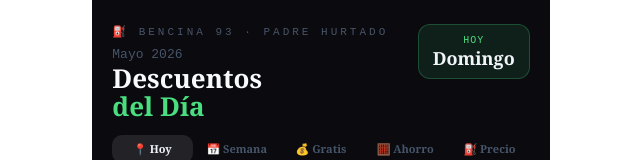
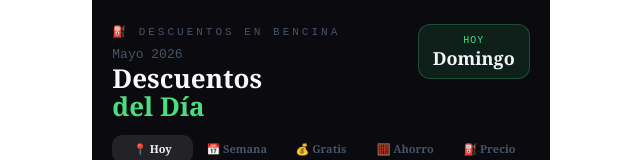
Before and after one commit to gonzaloguajardon-boop/bencina-app, a Next.js app: page / in a window 1280 px wide. Shown: the top 160 px of the page, without its empty margins (319-959 px from the left). Built offline with nearby package versions, Linux system fonts and the light colour scheme.

Commit message:
Actualizar BencinaApp.tsx

```diff
--- a/app/BencinaApp.tsx
+++ b/app/BencinaApp.tsx
@@ -265,7 +265,7 @@ export default function BencinaApp() {
       <div style={{ padding:"24px 20px 16px", borderBottom:"1px solid rgba(255,255,255,0.06)" }}>
         <div style={{ display:"flex", justifyContent:"space-between", alignItems:"flex-start" }}>
           <div>
-            <div style={{ fontSize:"11px", letterSpacing:"3px", color:"#475569", ...s.mono, marginBottom:"4px" }}>⛽ BENCINA 93 · PADRE HURTADO</div>
+            <div style={{ fontSize:"11px", letterSpacing:"3px", color:"#475569", ...s.mono, marginBottom:"4px" }}>⛽ DESCUENTOS EN BENCINA</div>
             <div style={{ fontSize:"13px", color:"#475569", ...s.mono }}>{data.mes}</div>
             <div style={{ fontSize:"26px", fontWeight:700, lineHeight:1.1, color:"#f8fafc" }}>Descuentos</div>
             <div style={{ fontSize:"26px", fontWeight:700, lineHeight:1, color:"#4ade80" }}>del Día</div>
```
